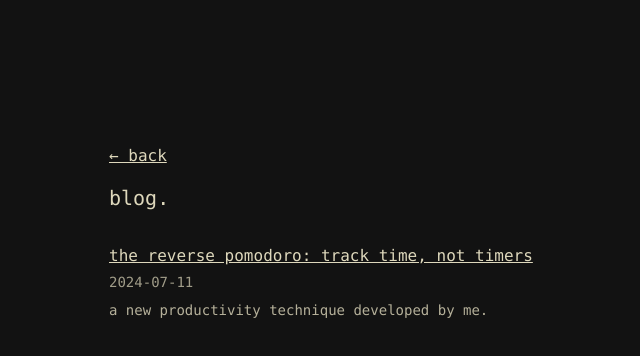
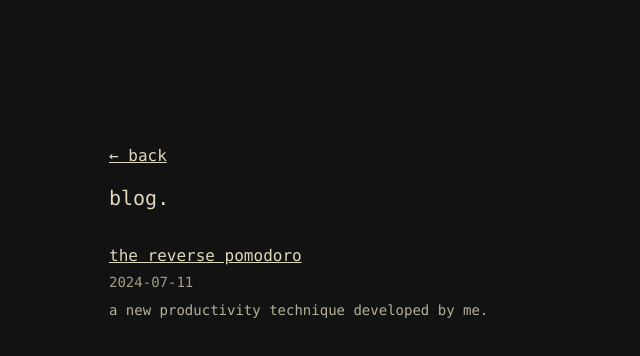
Before and after one commit to axdrsh/www, a Next.js app: page /blog in a window 1280 px wide. Shown: the top 356 px of the page, without its empty margins (307-947 px from the left). Built offline with nearby package versions, Linux system fonts and the light colour scheme.

Commit message:
updated the blog title

```diff
--- a/src/app/blog/page.tsx
+++ b/src/app/blog/page.tsx
@@ -10,7 +10,7 @@ interface BlogPost {
 const blogPosts: BlogPost[] = [
   {
     slug: "reverse-pomodoro",
-    title: "the reverse pomodoro: track time, not timers",
+    title: "the reverse pomodoro",
     date: "2024-07-11",
     description: "a new productivity technique developed by me.",
   },
```
